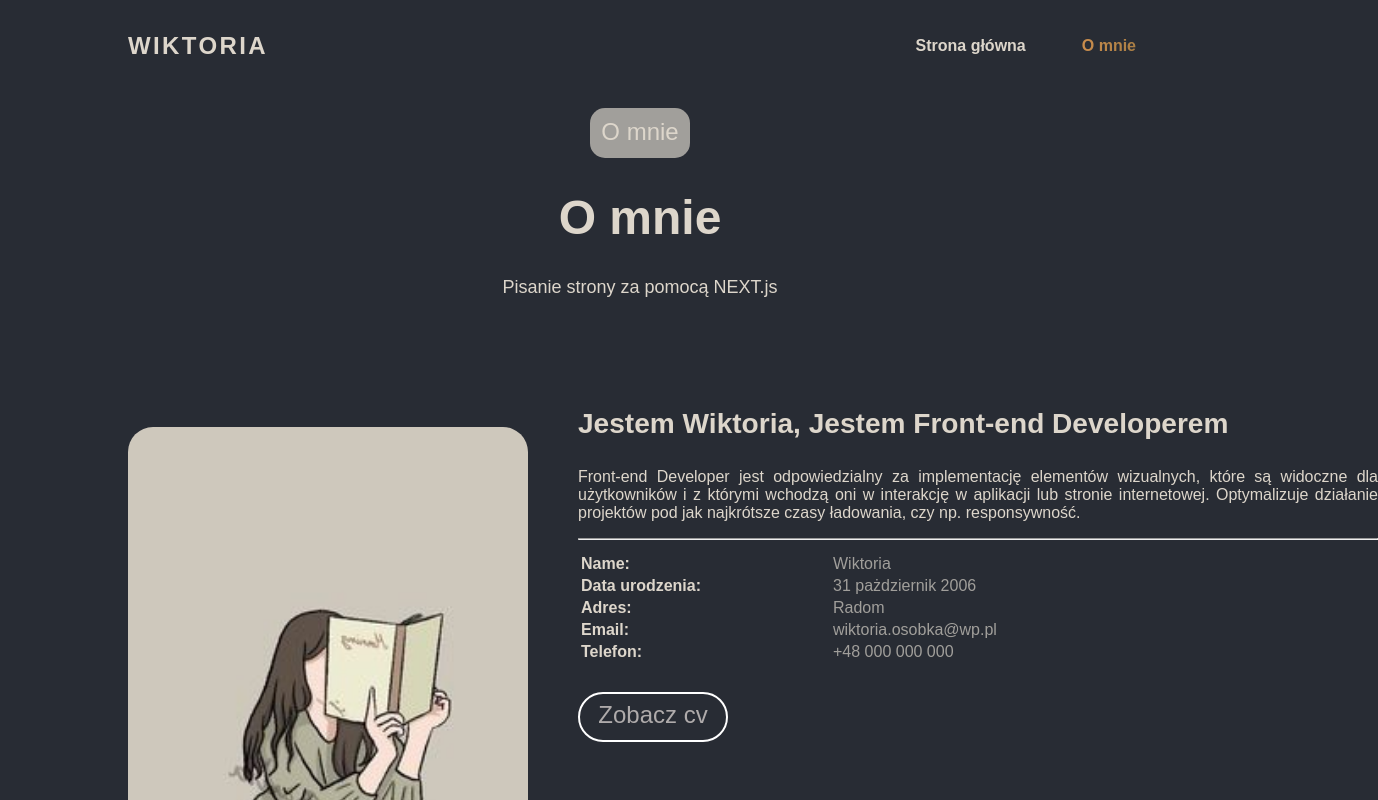
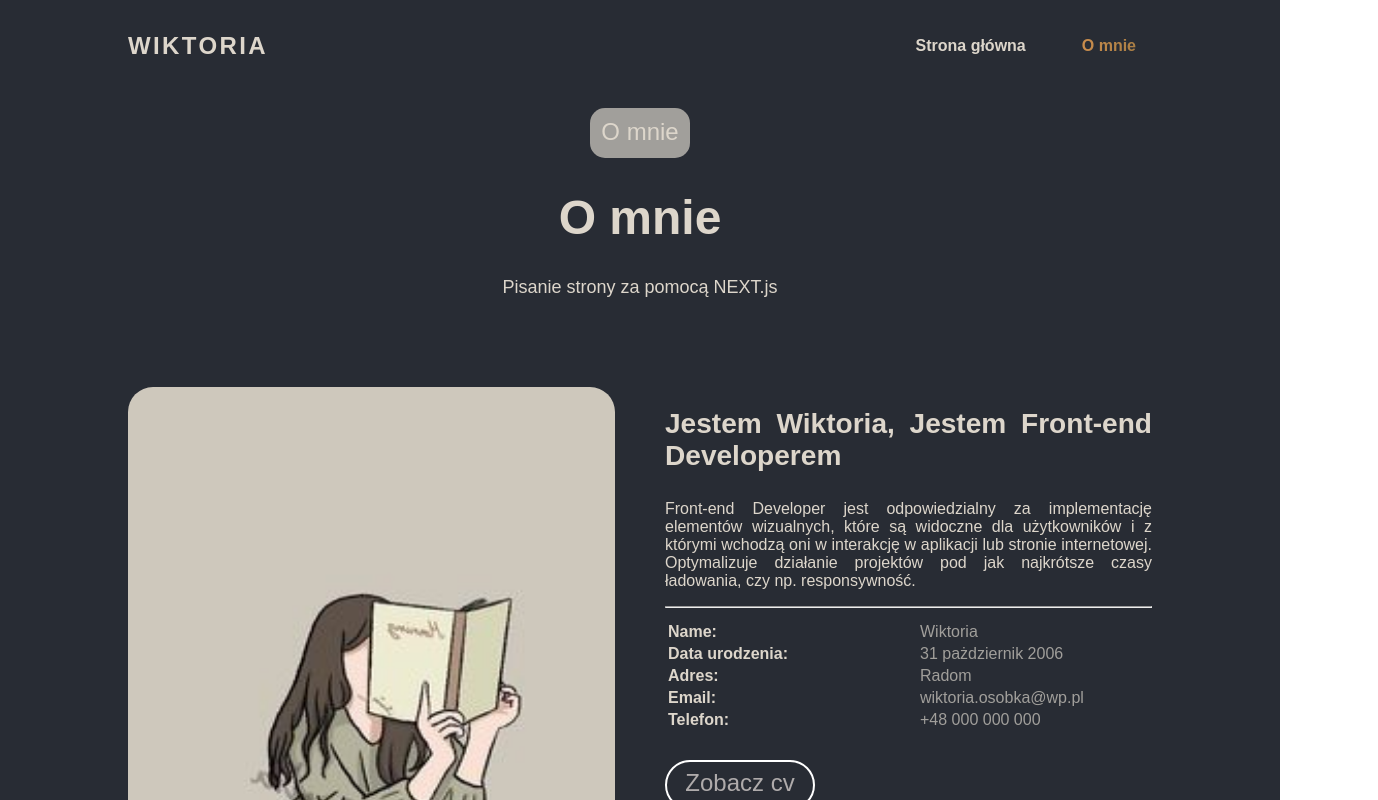
Before and after one commit to WiktoriaOs/cv-web, a Next.js app: page /about in a window 1280 px wide. Shown: the top 800 px of the page, 1378 px wide, since content can reach past the window. Built offline with nearby package versions, Linux system fonts and the light colour scheme.

Commit message:
poprawienie stylowania strony about

```diff
--- a/src/app/about/page.module.css
+++ b/src/app/about/page.module.css
@@ -4,6 +4,7 @@
     align-items: center;
     padding: 2rem 1rem;
     gap: 50px;
+    max-width: 100%;
   }
 
   @media (min-width: 768px) {
@@ -11,20 +12,34 @@
       padding: 2rem 10%;
     }
   }
+  @media only screen and (max-width: 320px) {
+    .header{
+      display: inline;
+
+    }
+    /*.img{
+      height:600px ;
+      width: 320px;
+    }
+    .center{
+      height:600px ;
+      width: 450px;
+    }*/
+  }
   /* Extra small devices (phones, 600px and down) */
 @media only screen and (max-width: 600px) {
   .header{
     display: inline;
 
   }
-  .img{
+  /*.img{
     height:600px ;
     width: 400px;
   }
   .center{
     height:600px ;
     width: 450px;
-  }
+  }*/
 
 }
 /* Small devices (portrait tablets and large phones, 600px and up) */
@@ -32,14 +47,14 @@
   .header{
     display: inline;
   }
-  .img{
+ /* .img{
     height:800px ;
     width: 600px;
   }
   .center{
     height:600px ;
     width: 650px;
-  }
+  }*/
 }
 
 /* Medium devices (landscape tablets, 768px and up) */
@@ -47,14 +62,14 @@
   .header{
     display: inline;
   }
-  .img{
+  /*.img{
     height:800px ;
     width: 600px;
   }
   .center{
     height:600px ;
     width: 750px;
-  }
+  }*/
 }
 
 /* Large devices (laptops/desktops, 992px and up) */
@@ -62,14 +77,14 @@
   .header{
     display: flex;
   }
-  .img{
+  /*.img{
     height:600px ;
     width: 400px;
   }
   .center{
     height:600px ;
     width: 500px;
-  }
+  }*/
 }
 
 /* Extra large devices (large laptops and desktops, 1200px and up) */
@@ -81,10 +96,10 @@
     height:600px ;
     width: 400px;
   }
-  .center{
+  /*.center{
     height:800px ;
     width: 800px;
-  }
+  }*/
 }
 
   .section {
@@ -95,6 +110,7 @@
     width: 90%;
     margin: 1rem auto;
     text-align: center;
+
 
   }
   .section p
@@ -112,6 +128,7 @@
     margin: 2rem auto;
     text-align: center;
     height: 700px;
+
   }
   .main table
   {
@@ -137,9 +154,13 @@
     font-size: 1rem;
   }
   .img{
-    /*width: 400px;
-    height: 600px;*/
+    width: 100%;
+    height: 100%;
     border-radius: 25px;
+    max-width: 500px;
+    max-height: 680px;
+    min-height: 650px;
+    min-width: 450px;
   }
   .cta{
     color: #ddd6cb;
--- a/src/components/NavLink.js
+++ b/src/components/NavLink.js
@@ -3,7 +3,7 @@ import Link from "next/link";
 import { usePathname } from "next/navigation";
 import classes from "./NavLink.module.css";
 
-function NavLink({href,children}){
+export default ({href,children})=>{
     const path=usePathname();
     return (
     <Link href={href} className={
@@ -14,4 +14,3 @@ function NavLink({href,children}){
     </Link>
     );
 }
-export default NavLink;
--- a/src/components/button.js
+++ b/src/components/button.js
@@ -1,7 +1,7 @@
 import Link from "next/link";
 import classes from "./button.module.css";
 
-export default function Button(){
+export default ()=>{
     return(
         <div >
         <Link href="/about" >
--- a/src/components/main-header.js
+++ b/src/components/main-header.js
@@ -2,7 +2,7 @@ import classes from "./main-header.module.css";
 import NavLink from "./NavLink";
 import Link from "next/link";
 
-export default function MainHeader(){
+export default ()=>{
     return(<>
     <header className={classes.header}>
         <Link className={classes.logo} href='/'>
```
